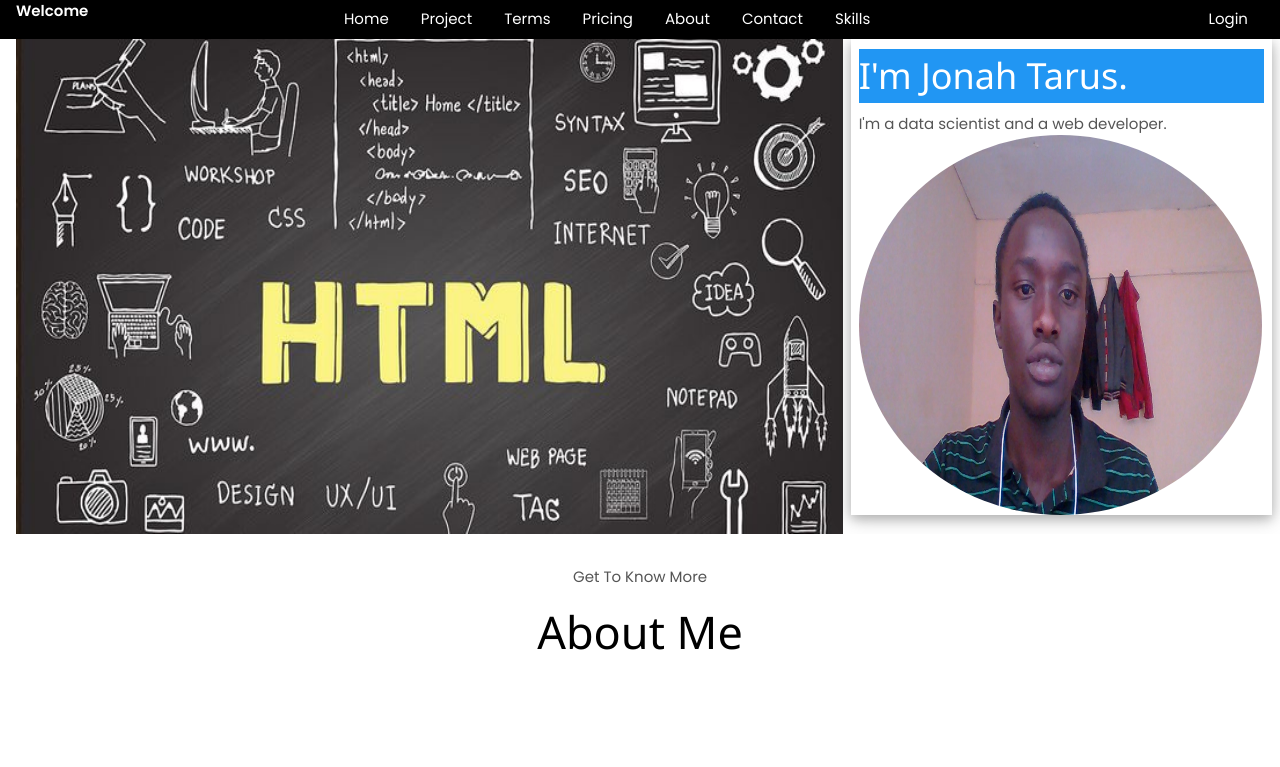
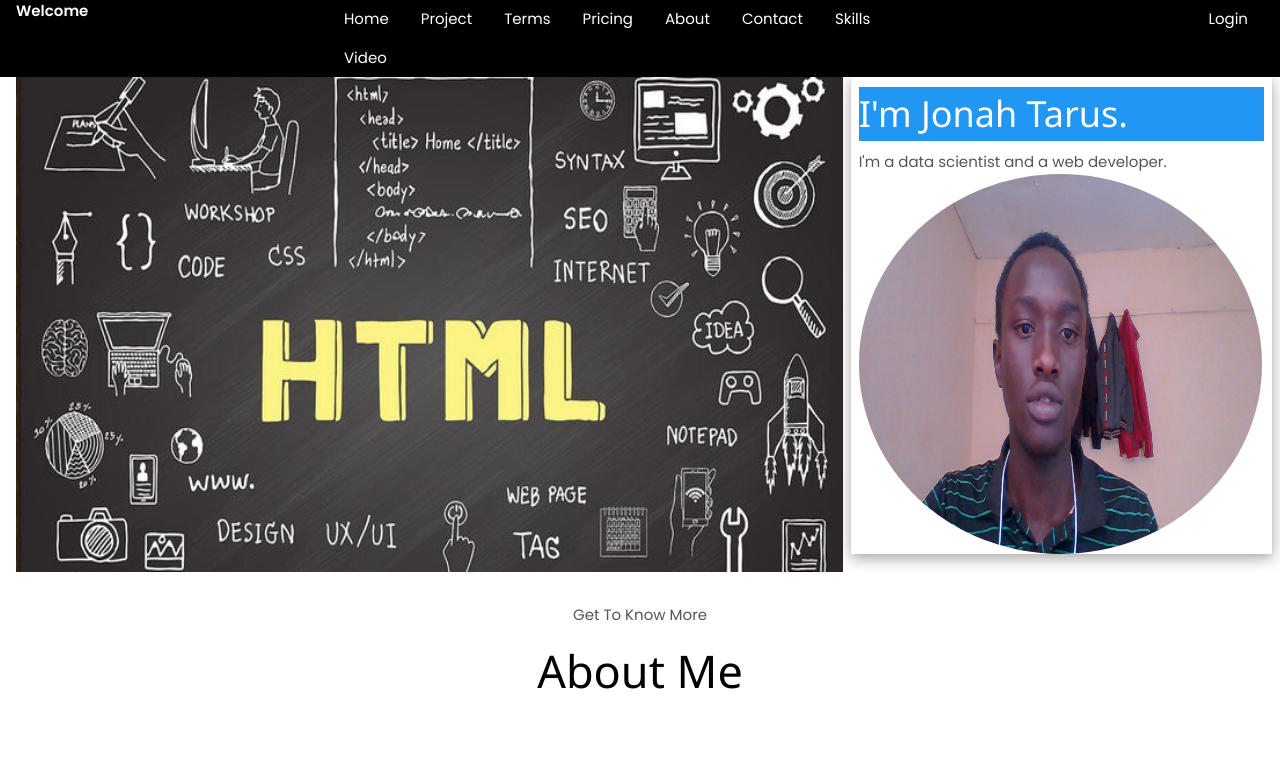
Before and after one commit to Jonah201/portfolio.io, a plain HTML site: page index.html in a window 1280 px wide. Shown: the top 767 px of the page. Drawn offline with Linux system fonts and the light colour scheme; files whose address does not match are found by name.

Commit message:
Update index.html

```diff
--- a/index.html
+++ b/index.html
@@ -22,6 +22,7 @@
     <a href="C:\Users\HP\Desktop\TARUS\ABOUTUS.html" class="w3-bar-item w3-button w3-mobile">About</a>
     <a href="C:\Users\HP\Desktop\TARUS\contact.html" class="w3-bar-item w3-button w3-mobile">Contact</a>
        <a href="#skills" class="w3-bar-item w3-button w3-mobile">Skills</a>
+         <a href="#video" class="w3-bar-item w3-button w3-mobile">Video</a>
     </div>
     <div class="w3-col m3 w3-bar" >
         <a href="C:\Users\HP\Desktop\TARUS\LOGIN.html" class="w3-bar-item w3-button w3-mobile w3-right">Login</a>
@@ -89,7 +90,7 @@
 
   </section>
  </div>
- <div id="skills ">
+ <div id="skills">
   <h3 class="w3-center w3-padding">My skills</h3>
   <p>Html</p>
   <div class="w3-light-grey w3-round">
@@ -112,7 +113,7 @@
   <div class="w3-container w3-round w3-blue" style="width:55%">55%</div>
 </div>
  </div>
- <div class="w3-center w3-padding">
+ <div class="w3-center w3-padding" id="video">
     <video width="640px" height="560px" controls>
       <source src="portfolio.mp4" type="video/mp4">
   </video>
```
